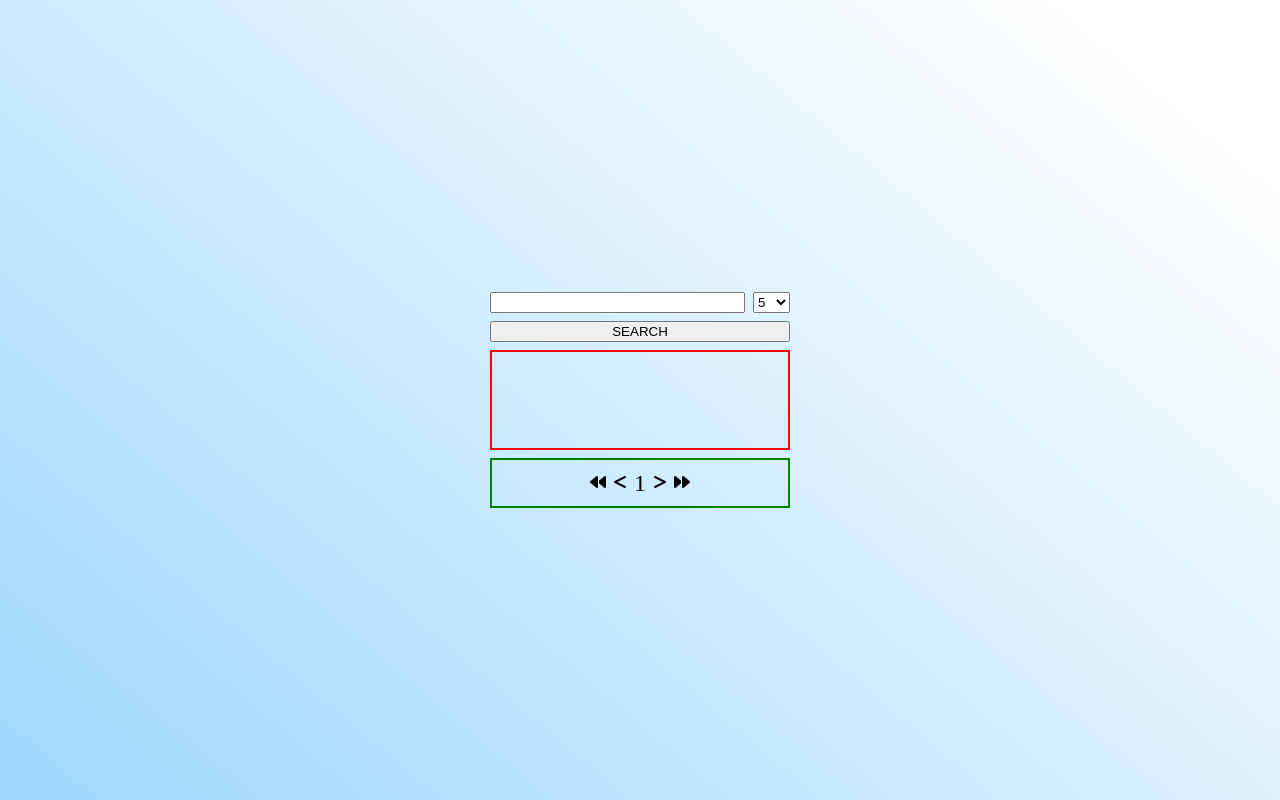
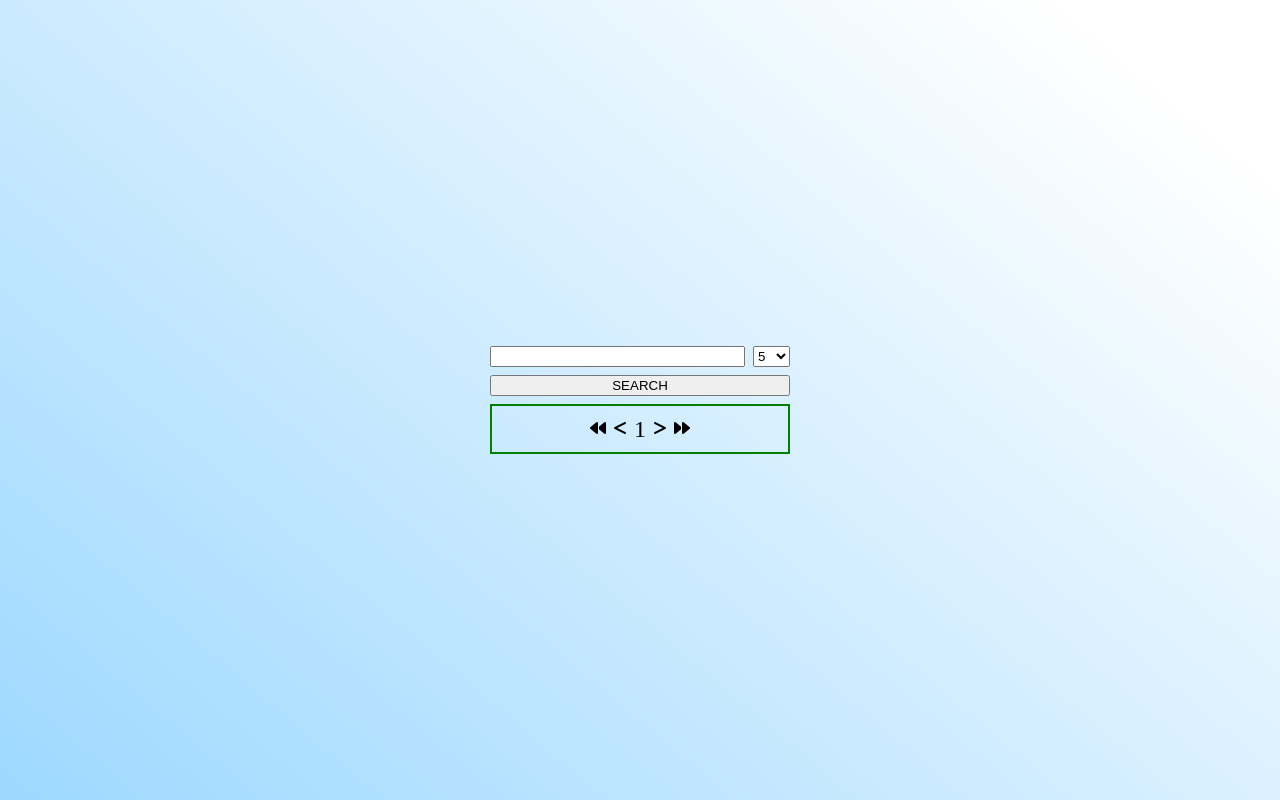
Before and after one commit to dexinho/github_profile_search, a plain HTML site: page index.html in a window 1280 px wide. Drawn offline with Linux system fonts and the light colour scheme.

Commit message:
added profile blocks

```diff
--- a/index.html
+++ b/index.html
@@ -22,8 +22,7 @@
             </select>
             <button id="search-button">SEARCH</button>
         </div>
-        <div id="search-results-div">
-            <div class="image-placeholder"></div>
+        <div id="search-results-container">
         </div>
         <div id="previous-or-next-page">
             <span id="full-backward" class="backward-or-forward"><i class="fa-solid fa-backward"></i></span>
```
